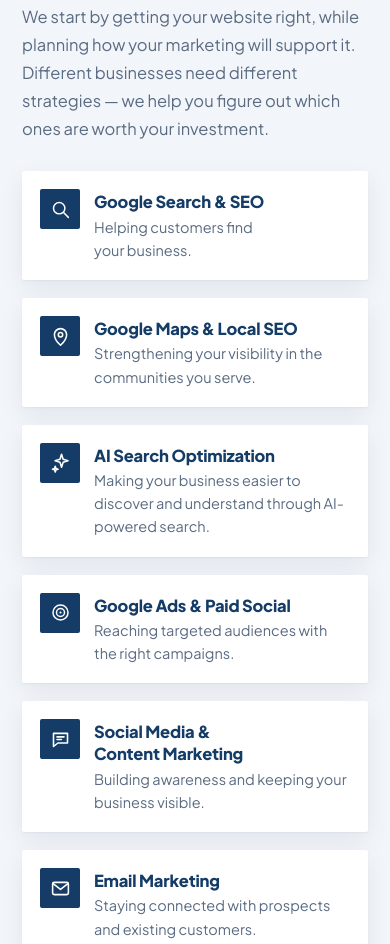
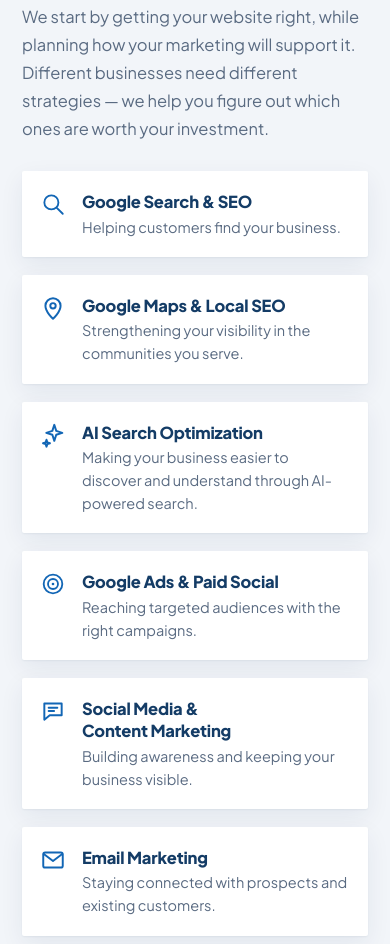
Before and after one commit to imageworksc/we-make-websites-better, a plain HTML site: page index.html in a window 390 px wide. Shown: the part 5698-6642 px from the top of the page. Drawn offline with Linux system fonts and the light colour scheme.

Commit message:
Marketing services: free-standing icons, no icon box

```diff
--- a/css/page.css
+++ b/css/page.css
@@ -652,8 +652,8 @@ html:has(#wm-main) { scroll-behavior: smooth; }
 
 /* the services: borderless white cards on the tint, four over three. The
    second row stretches so the grid has no gap. Each card leads with a
-   solid navy icon square; on hover the card lifts, its shadow deepens and
-   the square turns green. No top rule. */
+   free-standing icon; on hover the card lifts, its shadow deepens and the
+   icon turns green. No top rule, no icon box. */
 .wm-svc {
   list-style: none;
   display: grid;
@@ -681,19 +681,14 @@ html:has(#wm-main) { scroll-behavior: smooth; }
 }
 
 .wm-svc__ic {
-  display: grid;
-  place-items: center;
-  width: 46px;
-  height: 46px;
-  border-radius: var(--wm-r);
-  background: var(--wm-navy);
-  color: var(--wm-white);
-  transition: background-color .3s var(--wm-ease);
+  display: block;
+  color: var(--wm-blue);
+  transition: color .3s var(--wm-ease);
 }
 
-.wm-svc__ic svg { width: 21px; height: 21px; }
+.wm-svc__ic svg { display: block; width: 30px; height: 30px; }
 
-#wm-main .wm-svc li:hover .wm-svc__ic { background: var(--wm-green); }
+#wm-main .wm-svc li:hover .wm-svc__ic { color: var(--wm-green-ink); }
 
 #wm-main .wm-svc h4 {
   margin: 18px 0 6px;
@@ -922,11 +917,12 @@ html:has(#wm-main) { scroll-behavior: smooth; }
   #wm-main .wm-svc li:last-child {
     grid-column: 1 / -1;
     display: grid;
-    grid-template-columns: 40px minmax(0, 1fr);
-    gap: 2px 14px;
+    grid-template-columns: 26px minmax(0, 1fr);
+    gap: 2px 16px;
     padding: 18px;
   }
-  .wm-svc__ic { grid-row: 1 / 3; width: 40px; height: 40px; }
+  .wm-svc__ic { grid-row: 1 / 3; padding-top: 2px; }
+  .wm-svc__ic svg { width: 26px; height: 26px; }
   #wm-main .wm-svc h4 { margin: 2px 0 0; }
   #wm-main .wm-svc li:hover { transform: none; }
   .wm-svc-cta .wm-btn { width: 100%; }
--- a/index.html
+++ b/index.html
@@ -8,7 +8,7 @@
 <meta name="theme-color" content="#143c66">
 <link rel="stylesheet" href="css/styles.css?v=31">
 <link rel="stylesheet" href="css/chrome.css?v=30">
-<link rel="stylesheet" href="css/page.css?v=48">
+<link rel="stylesheet" href="css/page.css?v=50">
 </head>
 <body>
 <a class="wm-skip-to-content" href="#wm-main">Skip to content</a>
```
